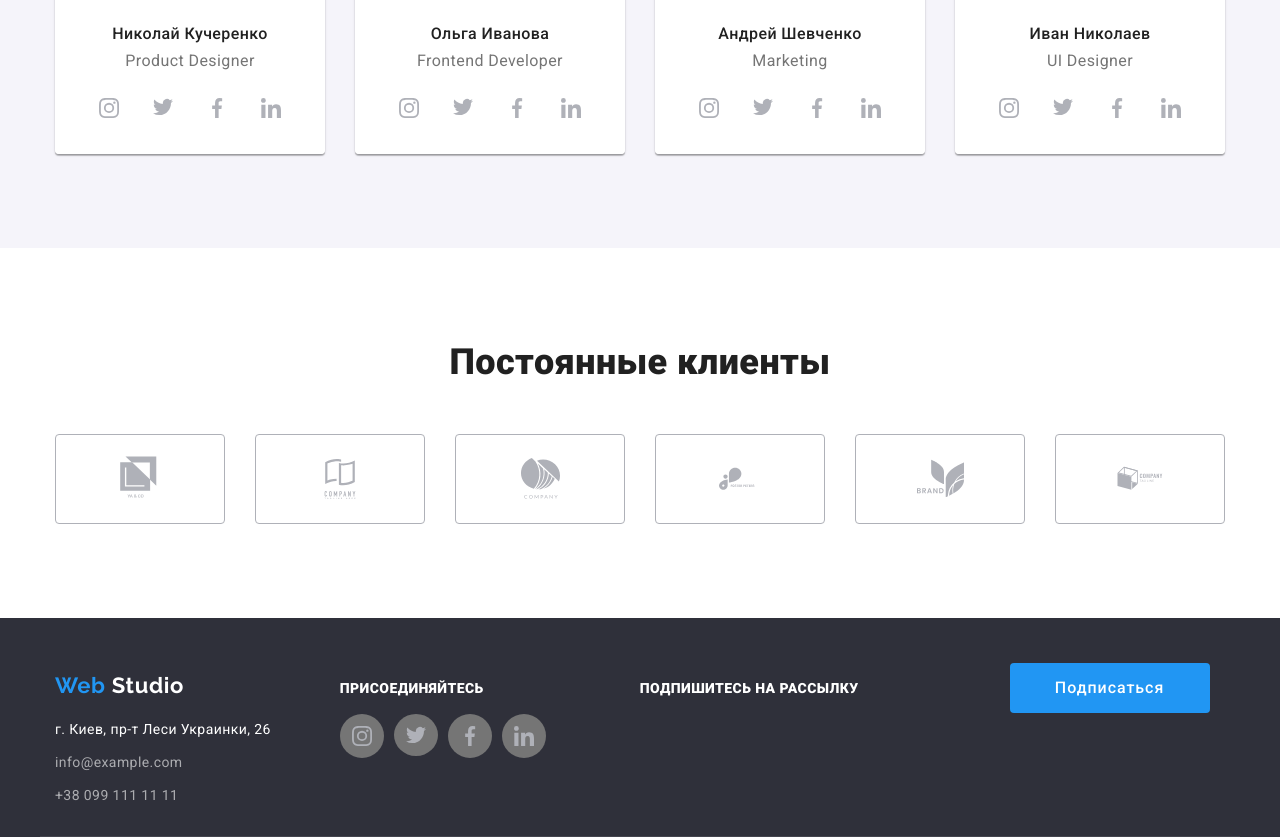
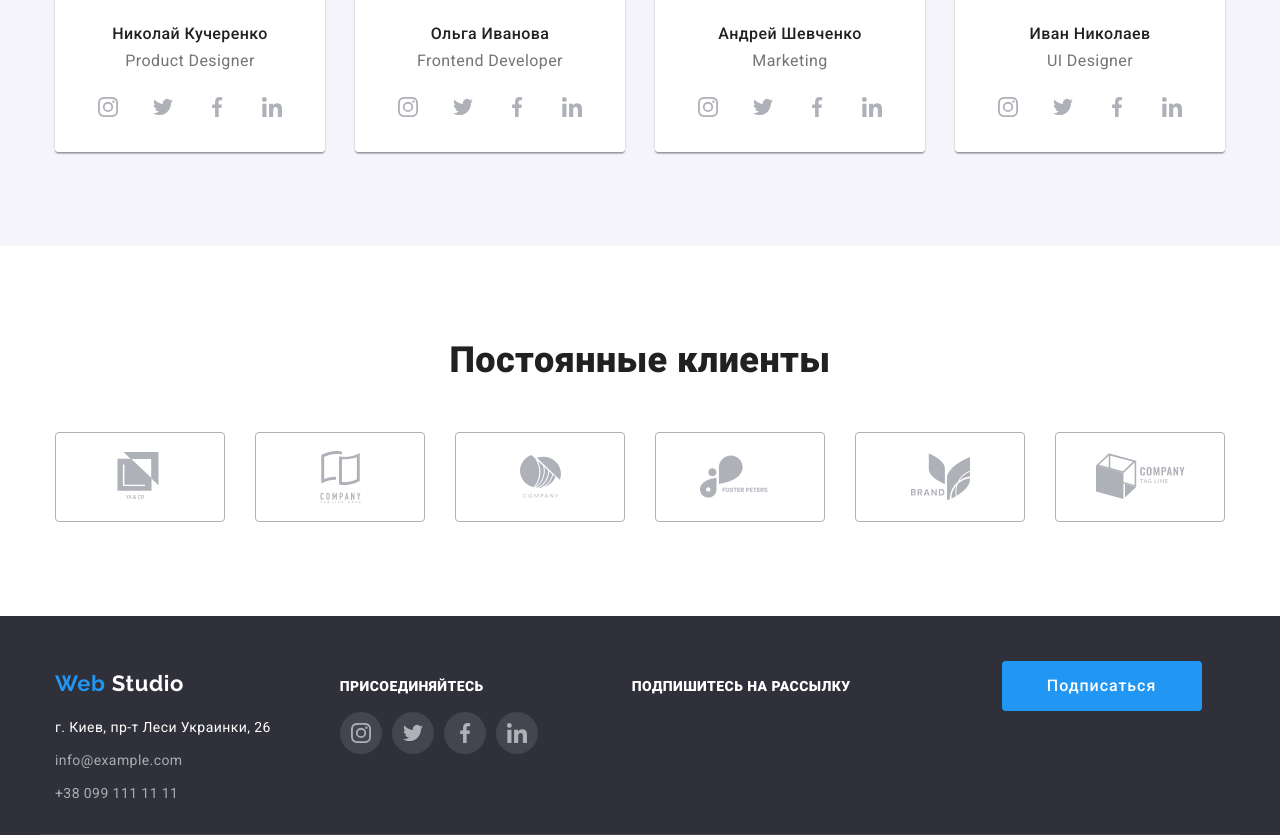
Before and after one commit to MaximPalahnii/goit-markup-hw-04, a plain HTML site: page index.html in a window 1280 px wide. Shown: the part 2139-2976 px from the top of the page. Drawn offline with nearby package versions, Linux system fonts and the light colour scheme.

Commit message:
Домашка04 _26.06_1
остался футер

```diff
--- a/css/styles.css
+++ b/css/styles.css
@@ -66,19 +66,28 @@ footer .container {
   justify-content: space-between;
 }
 
-.social-item a {
-  display: block;
-  padding: 12px;
+.sociallinc {
+  display: flex;
+  height: 42px;
+  width: 42px;
   border-radius: 50%;
-}
-footer .social-item a {
-  background-color: var(--main-text-color);
+  align-items: center;
+  justify-content: center;
+  padding: 0;
+  fill: #afb1b8;
 }
 
-.social-item a:hover,
-.social-item a:focus {
+footer .sociallinc {
+  border-radius: 50%;
+  background: rgba(255, 255, 255, 0.1);
+}
+
+.sociallinc:hover,
+.sociallinc:focus {
+  fill: #ffffff;
   background-color: var(--active-color);
 }
+
 /* Button */
 .button {
   color: var(--additional-text-color);
@@ -321,10 +330,6 @@ footer .social-item:not(:last-child) {
   margin-bottom: 30px;
   border-radius: 4px;
 }
-.itemfeatitem{
-  width: 270px;
-}
-}
 
 .featitem {
   width: 270px;
@@ -333,54 +338,6 @@ footer .social-item:not(:last-child) {
 .featitem:not(:last-child) {
   margin-right: 30px;
 }
-
-/* .featitem {
-  width: 270px;
-}
-
-.featitem::before {
-  display: block;
-  content: "";
-  height: 120px;
-  background-repeat: no-repeat;
-  background-position: center;
-  background-color: #f5f4fa;
-  margin-bottom: 30px;
-  border-radius: 4px;
-}
-
-.satelite::before {
-  background-image: url(../images/isatelite-dish.svg);
-}
-
-.clock::before {
-  background-image: url(../images/iclock.svg);
-}
-
-.diagram::before {
-  background-image: url(../images/idiagram.svg);
-}
-
-.astronaut::before {
-  background-image: url(../images/iastronaut.svg);
-}
-
-.featitem:not(:last-child) {
-  margin-right: 30px;
-} */
-
-/* .features .item-image {
-  background: #f5f4fa;
-  border-radius: 4px;
-  margin-bottom: 30px;
-} */
-
-/* .features .item-image img {
-  display: block;
-  margin: 0 auto;
-  padding-top: 25px;
-  padding-bottom: 25px;
-} */
 
 .features .item-title {
   line-height: 1.14;
@@ -473,7 +430,7 @@ footer .social-item:not(:last-child) {
   justify-content: space-between;
 }
 
-.clienticon {
+.clientlinc {
   display: flex;
   align-items: center;
   justify-content: center;
@@ -487,8 +444,8 @@ footer .social-item:not(:last-child) {
   cursor: pointer;
 }
 
-.clienticon:hover,
-.clienticon:focus {
+.clientlinc:hover,
+.clientlinc:focus {
   border-color: var(--active-color);
   fill: var(--active-color);
 }
--- a/index.html
+++ b/index.html
@@ -162,22 +162,32 @@
                 <p class="item-description" lang="en">Product Designer</p>
                 <ul class="social">
                   <li class="social-item">
-                    <a href=""
-                      ><img src="./images/instagram.svg" alt="Инстаграм"
-                    /></a>
+                    <a href="" class="sociallinc"
+                      ><svg class="socialicon" width="20" height="20">
+                        <use href="./images/sprite.svg#iconinstagram"></use>
+                      </svg>
+                    </a>
                   </li>
                   <li class="social-item">
-                    <a href=""
-                      ><img src="./images/tvitter.svg" alt="Твиттер"
-                    /></a>
+                    <a href="" class="sociallinc"
+                      ><svg class="socialicon" width="20" height="20">
+                        <use href="./images/sprite.svg#icontvitter"></use>
+                      </svg>
+                    </a>
                   </li>
                   <li class="social-item">
-                    <a href=""
-                      ><img src="./images/fasebook.svg" alt="Фейсбук"
-                    /></a>
+                    <a href="" class="sociallinc"
+                      ><svg class="socialicon" width="20" height="20">
+                        <use href="./images/sprite.svg#iconfasebook"></use>
+                      </svg>
+                    </a>
                   </li>
                   <li class="social-item">
-                    <a href=""><img src="./images/in.svg" alt="Линкедин" /></a>
+                    <a href="" class="sociallinc"
+                      ><svg class="socialicon" width="20" height="20">
+                        <use href="./images/sprite.svg#iconin"></use>
+                      </svg>
+                    </a>
                   </li>
                 </ul>
               </div>
@@ -191,22 +201,32 @@
                 <p class="item-description" lang="en">Frontend Developer</p>
                 <ul class="social">
                   <li class="social-item">
-                    <a href=""
-                      ><img src="./images/instagram.svg" alt="Инстаграм"
-                    /></a>
+                    <a href="" class="sociallinc"
+                      ><svg class="socialicon" width="20" height="20">
+                        <use href="./images/sprite.svg#iconinstagram"></use>
+                      </svg>
+                    </a>
                   </li>
                   <li class="social-item">
-                    <a href=""
-                      ><img src="./images/tvitter.svg" alt="Твиттер"
-                    /></a>
+                    <a href="" class="sociallinc"
+                      ><svg class="socialicon" width="20" height="20">
+                        <use href="./images/sprite.svg#icontvitter"></use>
+                      </svg>
+                    </a>
                   </li>
                   <li class="social-item">
-                    <a href=""
-                      ><img src="./images/fasebook.svg" alt="Фейсбук"
-                    /></a>
+                    <a href="" class="sociallinc"
+                      ><svg class="socialicon" width="20" height="20">
+                        <use href="./images/sprite.svg#iconfasebook"></use>
+                      </svg>
+                    </a>
                   </li>
                   <li class="social-item">
-                    <a href=""><img src="./images/in.svg" alt="Линкедин" /></a>
+                    <a href="" class="sociallinc"
+                      ><svg class="socialicon" width="20" height="20">
+                        <use href="./images/sprite.svg#iconin"></use>
+                      </svg>
+                    </a>
                   </li>
                 </ul>
               </div>
@@ -220,22 +240,32 @@
                 <p class="item-description" lang="en">Marketing</p>
                 <ul class="social">
                   <li class="social-item">
-                    <a href=""
-                      ><img src="./images/instagram.svg" alt="Инстаграм"
-                    /></a>
+                    <a href="" class="sociallinc"
+                      ><svg class="socialicon" width="20" height="20">
+                        <use href="./images/sprite.svg#iconinstagram"></use>
+                      </svg>
+                    </a>
                   </li>
                   <li class="social-item">
-                    <a href=""
-                      ><img src="./images/tvitter.svg" alt="Твиттер"
-                    /></a>
+                    <a href="" class="sociallinc"
+                      ><svg class="socialicon" width="20" height="20">
+                        <use href="./images/sprite.svg#icontvitter"></use>
+                      </svg>
+                    </a>
                   </li>
                   <li class="social-item">
-                    <a href=""
-                      ><img src="./images/fasebook.svg" alt="Фейсбук"
-                    /></a>
+                    <a href="" class="sociallinc"
+                      ><svg class="socialicon" width="20" height="20">
+                        <use href="./images/sprite.svg#iconfasebook"></use>
+                      </svg>
+                    </a>
                   </li>
                   <li class="social-item">
-                    <a href=""><img src="./images/in.svg" alt="Линкедин" /></a>
+                    <a href="" class="sociallinc"
+                      ><svg class="socialicon" width="20" height="20">
+                        <use href="./images/sprite.svg#iconin"></use>
+                      </svg>
+                    </a>
                   </li>
                 </ul>
               </div>
@@ -249,22 +279,32 @@
                 <p class="item-description" lang="en">UI Designer</p>
                 <ul class="social">
                   <li class="social-item">
-                    <a href=""
-                      ><img src="./images/instagram.svg" alt="Инстаграм"
-                    /></a>
+                    <a href="" class="sociallinc"
+                      ><svg class="socialicon" width="20" height="20">
+                        <use href="./images/sprite.svg#iconinstagram"></use>
+                      </svg>
+                    </a>
                   </li>
                   <li class="social-item">
-                    <a href=""
-                      ><img src="./images/tvitter.svg" alt="Твиттер"
-                    /></a>
+                    <a href="" class="sociallinc"
+                      ><svg class="socialicon" width="20" height="20">
+                        <use href="./images/sprite.svg#icontvitter"></use>
+                      </svg>
+                    </a>
                   </li>
                   <li class="social-item">
-                    <a href=""
-                      ><img src="./images/fasebook.svg" alt="Фейсбук"
-                    /></a>
+                    <a href="" class="sociallinc"
+                      ><svg class="socialicon" width="20" height="20">
+                        <use href="./images/sprite.svg#iconfasebook"></use>
+                      </svg>
+                    </a>
                   </li>
                   <li class="social-item">
-                    <a href=""><img src="./images/in.svg" alt="Линкедин" /></a>
+                    <a href="" class="sociallinc"
+                      ><svg class="socialicon" width="20" height="20">
+                        <use href="./images/sprite.svg#iconin"></use>
+                      </svg>
+                    </a>
                   </li>
                 </ul>
               </div>
@@ -278,38 +318,38 @@
           <h2 class="title">Постоянные клиенты</h2>
           <ul class="clients-list">
             <li class="clients-item">
-              <a href="" class="clienticon"
-                ><svg width="44" height="49">
+              <a href="" class="clientlinc"
+                ><svg class="clienticon" width="50" height="50">
                   <use href="./images/sprite.svg#icondclient1"></use></svg
               ></a>
             </li>
             <li class="clients-item">
-              <a href="#" class="clienticon"
-                ><svg width="40" height="52">
+              <a href="#" class="clientlinc"
+                ><svg class="clienticon" width="53" height="52">
                   <use href="./images/sprite.svg#icondclient2"></use></svg
               ></a>
             </li>
             <li class="clients-item">
-              <a href="#" class="clienticon"
-                ><svg width="41" height="43">
+              <a href="#" class="clientlinc"
+                ><svg class="clienticon" width="43" height="43">
                   <use href="./images/sprite.svg#icondclient3"></use></svg
               ></a>
             </li>
             <li class="clients-item">
-              <a href="#" class="clienticon"
-                ><svg width="80" height="42">
+              <a href="#" class="clientlinc"
+                ><svg class="clienticon" width="80" height="80">
                   <use href="./images/sprite.svg#icondclient4"></use></svg
               ></a>
             </li>
             <li class="clients-item">
-              <a href="#" class="clienticon"
-                ><svg width="59" height="47">
+              <a href="#" class="clientlinc"
+                ><svg class="clienticon" width="59" height="60">
                   <use href="./images/sprite.svg#icondclient5"></use></svg
               ></a>
             </li>
             <li class="clients-item">
-              <a href="#" class="clienticon"
-                ><svg width="88" height="45">
+              <a href="#" class="clientlinc"
+                ><svg class="clienticon" width="89" height="89">
                   <use href="./images/sprite.svg#icondclient6"></use></svg
               ></a>
             </li>
@@ -337,18 +377,32 @@
           <p class="subscribe">Присоединяйтесь</p>
           <ul class="social">
             <li class="social-item">
-              <a href=""
-                ><img src="./images/instagram.svg" alt="Инстаграм"
-              /></a>
+              <a href="" class="sociallinc"
+                ><svg class="socialicon" width="20" height="20">
+                  <use href="./images/sprite.svg#iconinstagram"></use>
+                </svg>
+              </a>
             </li>
             <li class="social-item">
-              <a href=""><img src="./images/tvitter.svg" alt="Твиттер" /></a>
+              <a href="" class="sociallinc"
+                ><svg class="socialicon" width="20" height="20">
+                  <use href="./images/sprite.svg#icontvitter"></use>
+                </svg>
+              </a>
             </li>
             <li class="social-item">
-              <a href=""><img src="./images/fasebook.svg" alt="Фейсбук" /></a>
+              <a href="" class="sociallinc"
+                ><svg class="socialicon" width="20" height="20">
+                  <use href="./images/sprite.svg#iconfasebook"></use>
+                </svg>
+              </a>
             </li>
             <li class="social-item">
-              <a href=""><img src="./images/in.svg" alt="Линкедин" /></a>
+              <a href="" class="sociallinc"
+                ><svg class="socialicon" width="20" height="20">
+                  <use href="./images/sprite.svg#iconin"></use>
+                </svg>
+              </a>
             </li>
           </ul>
         </div>
```
Also changed, not shown: portfolio.html (+35 -16 lines).
